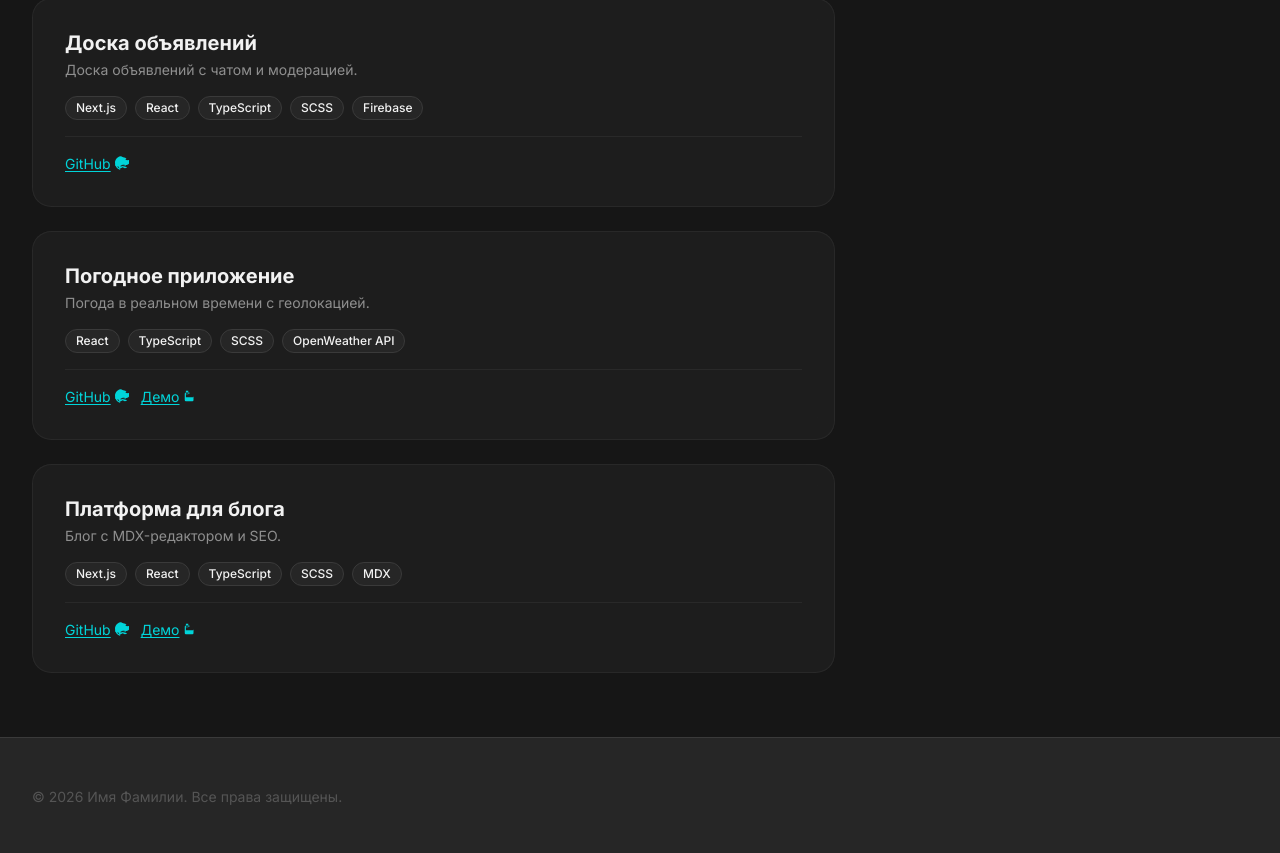
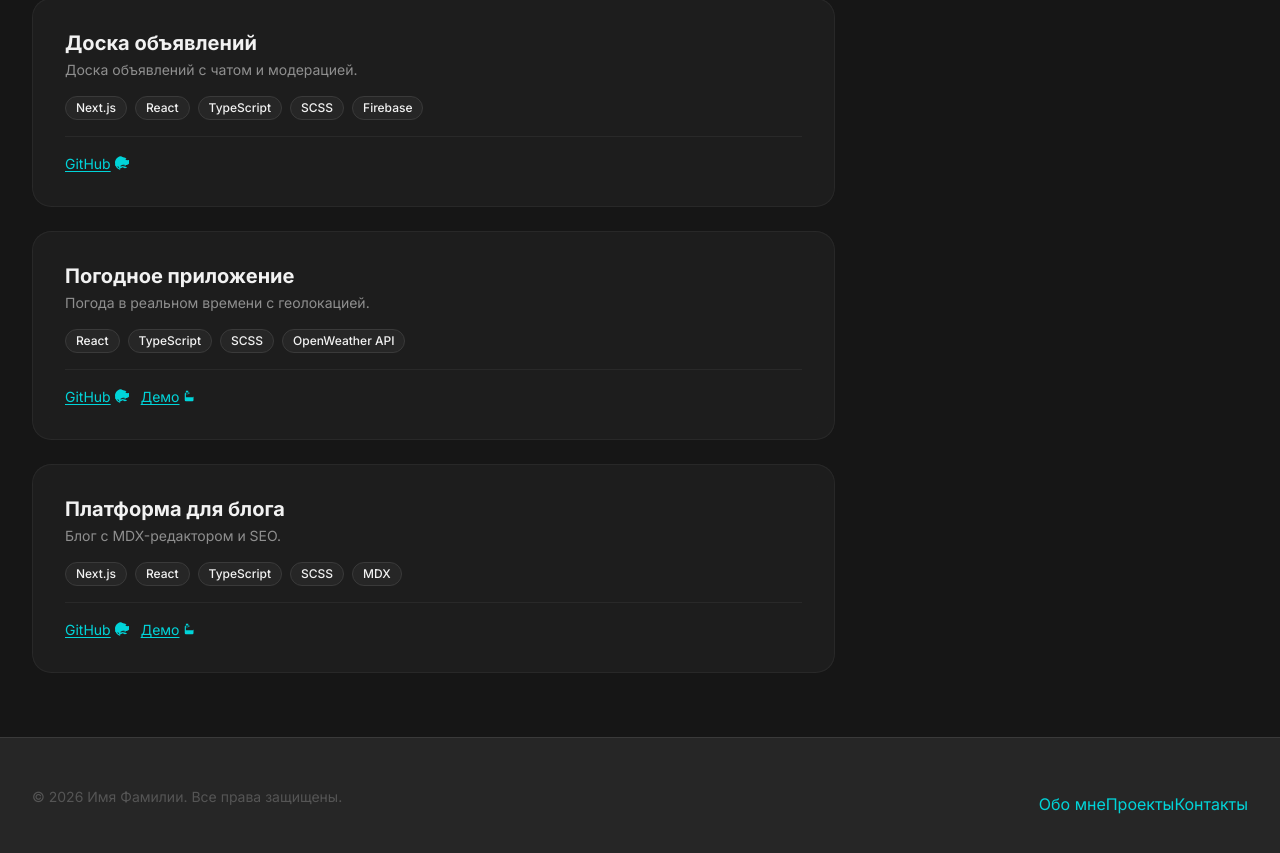
Before and after one commit to Slav468/portfolio, a Next.js app: page / in a window 1280 px wide. Shown: the part 728-1581 px from the top of the page. Built offline with nearby package versions, Linux system fonts and the light colour scheme.

Commit message:
feat: header/footer navigation links now point to proper routes (/about, /projects, /contact)

```diff
--- a/src/components/layout/footer.tsx
+++ b/src/components/layout/footer.tsx
@@ -1,5 +1,12 @@
 import { useMemo } from 'react';
 import styles from './footer.module.scss';
+import Link from 'next/link';
+
+const NAV_LINKS = [
+  { label: 'Обо мне', href: '/about' },
+  { label: 'Проекты', href: '/projects' },
+  { label: 'Контакты', href: '/contact' },
+] as const;
 
 export function Footer({ authorName }: { authorName?: string }) {
   const currentYear = useMemo(() => new Date().getFullYear(), []);
@@ -11,6 +18,17 @@ export function Footer({ authorName }: { authorName?: string }) {
           <p className={styles.copyright}>
             © {currentYear} {authorName ?? 'Имя Фамилии'}. Все права защищены.
           </p>
+          <nav>
+            {NAV_LINKS.map((link) => (
+              <Link
+                key={link.label}
+                href={link.href}
+                className="text-sm hover:text-[var(--color-accent-cyan)] transition-colors"
+              >
+                {link.label}
+              </Link>
+            ))}
+          </nav>
         </div>
       </div>
     </footer>
--- a/src/components/layout/header.tsx
+++ b/src/components/layout/header.tsx
@@ -15,9 +15,9 @@ const LOGO_SVG = (
 );
 
 const NAV_LINKS = [
-  { label: 'Обо мне', href: '#about' },
-  { label: 'Проекты', href: '#projects' },
-  { label: 'Контакты', href: '#contact' },
+  { label: 'Обо мне', href: '/about' },
+  { label: 'Проекты', href: '/projects' },
+  { label: 'Контакты', href: '/contact' },
 ] as const;
 
 export function Header() {
@@ -35,13 +35,13 @@ export function Header() {
 
         <nav className={styles.nav}>
           {NAV_LINKS.map((link) => (
-            <a
+            <Link
               key={link.label}
               href={link.href}
               className={styles.navLink}
             >
               {link.label}
-            </a>
+            </Link>
           ))}
         </nav>
 
```
